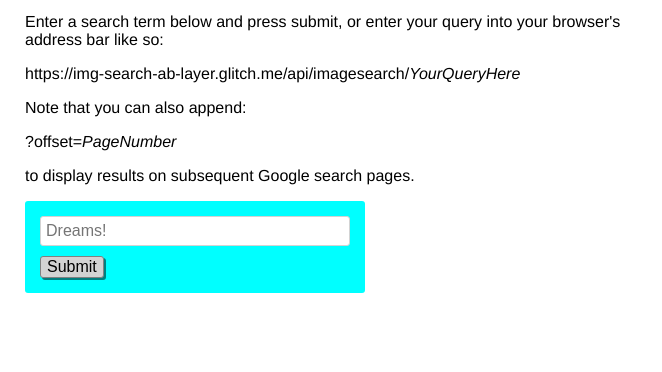
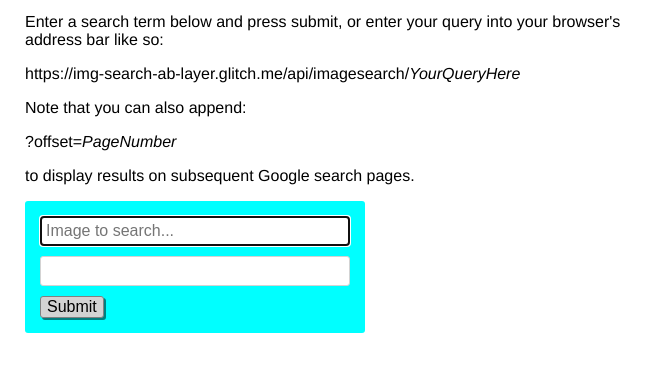
Before and after one commit to kurtisnotcurtis/image-search-ab-layer, a website: page views/index.html in a window 1280 px wide. Shown: the part 122-494 px from the top of the page, without its empty margins (0-662 px from the left). Drawn offline with nearby package versions, Linux system fonts and the light colour scheme.

Commit message:
Checkpoint

```diff
--- a/views/index.html
+++ b/views/index.html
@@ -24,13 +24,10 @@
       <p>?offset=<em>PageNumber</em></p>
       <p>to display results on subsequent Google search pages.</p>
       <form>
-        <input type="text" maxlength="100" placeholder="Dreams!">
+        <input type="search" maxlength="100" placeholder="Image to search..." required autofocus>
+        <input type="number" min="2" max="10" step="1">
         <button type="submit">Submit</button>
       </form>
-      <section class="dreams">
-        <ul id="dreams">
-        </ul>
-      </section>
     </main>
 
     <!-- Your web-app is https, so your scripts need to be too -->
```
